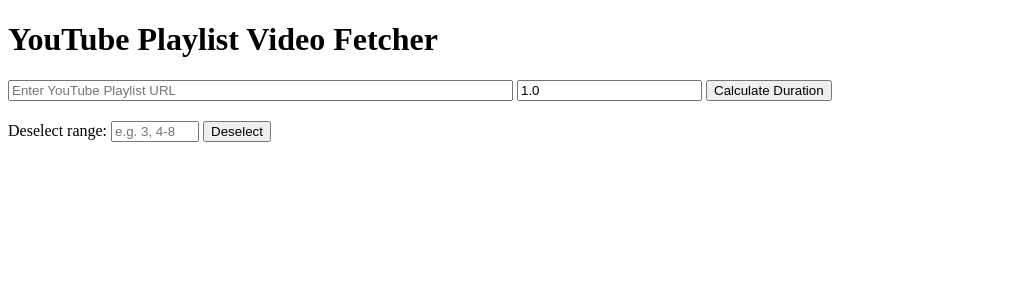
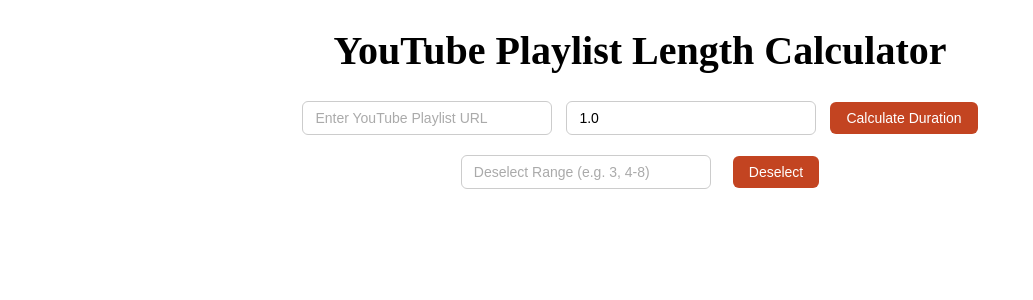
Before and after one commit to radhika863/YT-Playlist-duration-calc, a Flask app: page / in a window 1280 px wide. Shown: the top 300 px of the page, without its empty margins (0-1033 px from the left). Run offline with Flask 3, Linux system fonts and the light colour scheme.

Commit message:
First Frontend

```diff
--- a/static/script.js
+++ b/static/script.js
@@ -35,7 +35,18 @@
         await calculateDuration();  // auto calculate after render
     });
 
+    function formatDurationHuman(seconds) {
+        seconds = Math.floor(seconds);
+        let h = Math.floor(seconds / 3600);
+        let m = Math.floor((seconds % 3600) / 60);
+        let s = seconds % 60;
 
+        const parts = [];
+        if (h > 0) parts.push(`${h} hour${h !== 1 ? 's' : ''}`);
+        if (m > 0) parts.push(`${m} minute${m !== 1 ? 's' : ''}`);
+        if (s > 0 || parts.length === 0) parts.push(`${s} second${s !== 1 ? 's' : ''}`);
+        return parts.join(' ');
+    }
 
 
     function renderTable(videos){
@@ -49,24 +60,24 @@
                     checked /></td>
                 <td>${i+1}</td>
                 <td><img src="${v.thumbnail_url}" alt="${v.thumbnail_url}" width="80" /></td>
-                <td>${v.title}</a><br/>
+                <td class="title-cell">${v.title}<br/>
                 <span style= "font-size: 0.8em; color: #555;">${v.channel_title}</span></td>
                 <td>
                     <a href="${v.video_link}" target="_blank" style="text-decoration: none;" title = "Watch Video">
                     <img src="/static/Open_External.webp" alt="Open in new tab" width="20" height = "20" style="vertical-align: middle;"/>
                     </a>
                 </td>
-                <td>${v.formatted_duration}</td>
+                <td>${formatDurationHuman(v.duration_seconds)}</td>
             </tr>
         `).join('');
 
         container.innerHTML = `
             <div class="table-wrapper">
-                <table class = "fixed-header-table">
+                <table class = "fixed-header-table" >
                     <thead>
                         <tr>
                             <th><input type="checkbox" id="select-all-checkbox" title="Select/Deselect All" checked /></th>
-                            <th>S.no</th>
+                           // <th>S.no</th>
                             <th>Video</th>
                             <th></th>
                             <th>Link</th>
@@ -79,6 +90,18 @@
                 </table>
             </div>
         `;
+
+        // Add shadow to header only on scroll
+        const wrapper = container.querySelector('.table-wrapper');
+        const table = wrapper.querySelector('.fixed-header-table');
+
+        wrapper.addEventListener('scroll', function () {
+            if(wrapper.scrollTop > 0) {
+                table.classList.add('fixed-header-shadow');
+            } else {
+                table.classList.remove('fixed-header-shadow');
+            }
+        });
 
         // Select/Deselect all checkboxes
         document.getElementById('select-all-checkbox').addEventListener('change', function (e) {
@@ -172,7 +195,7 @@
                 const humanDuration = parts.join(' ');
 
                 document.getElementById('output').innerHTML = `
-                    <b>Total playlist duration is </b> ${humanDuration} at ${key}x speed
+                    Total playlist duration is <b> ${humanDuration} </b> at <b> ${key}x </b> speed
                 `;
 
             } else {
--- a/static/styles.css
+++ b/static/styles.css
@@ -2,19 +2,156 @@
     max-height: 400px;
     overflow-y: auto;
     border: 1px solid #efe9e9;
-    margin-top: 10px;
+    margin: 10px auto;
+    position: relative;
+    max-width: 1000px;
+    width: 100%;
+    border-radius: 20px;
+    padding: 0;
+}
+
+#videoTableContainer {
+    display: flex;
+    justify-content: center;
 }
 
 .fixed-header-table {
-    border-collapse: collapse;
     width: 100%;
+    table-layout: fixed;
+    border-collapse: separate;   /* needed for rounded corners */
+    border-spacing: 0;
 }
+
+.fixed-header-table thead tr:first-child th {
+    margin: 0;
+}
+
+.fixed-header-table tbody tr:first-child td {
+    padding-top: 8px;
+    margin: 0;
+}
+
+
 
 .fixed-header-table thead th {
     position: sticky;
+    padding-top: 8px;
+    margin: 0;
     top: 0;
-    background: rgb(246, 241, 241);
+    background: #ffffff;
     z-index: 2;
+    text-align: center;
+}
+
+.fixe-header-shadow thead th {
+    box-shadow: 0 2px 5px rgba(0,0,0,0.12); /* adds a subtle bottom line */
+}
+
+.fixed-header-table th, .fixed-header-table td {
+    padding: 8px;
+    vertical-align: middle;
+    line-height: 1.4;
+    white-space: nowrap;
+    overflow: hidden;
+    text-overflow: ellipsis;
+}
+
+.fixed-header-table td.title-cell{
     text-align: left;
-    box-shadow: 0 2px 5px rgba(0,0,0,0.05); /* adds a subtle bottom line */
 }
+
+.fixed-header-table th:nth-child(1), /* checkbox */
+.fixed-header-table  td:nth-child(1){
+    width: 40px;
+    text-align: center;
+}
+
+.fixed-header-table th:nth-child(2), /* S.no */
+.fixed-header-table  td:nth-child(2){
+    width: 50px;
+    text-align: center;
+    font-size: 14px;
+}
+
+.fixed-header-table th:nth-child(3), /* thumbnail */
+.fixed-header-table  td:nth-child(3){
+    width: 110px;
+    text-align: center;
+}
+
+.fixed-header-table th:nth-child(4), /* title + channel*/
+.fixed-header-table  td:nth-child(4){
+    min-width: 200px;
+    max-width: 350px;
+    text-align: left;
+    white-space: nowrap;
+    overflow: hidden;
+    text-overflow: ellipsis;
+}
+
+.fixed-header-table th:nth-child(5), /* link icon */
+.fixed-header-table  td:nth-child(5){
+    width: 50px;
+    text-align: center;
+}
+
+.fixed-header-table th:nth-child(6), /* duration */
+.fixed-header-table  td:nth-child(6){
+    width: 160px;
+    text-align: center;
+    font-size: 14px;
+}
+
+/* Input field styles */
+
+input[type="text"], input[type="number"] {
+    width: 250px;
+    padding: 8px 12px;
+    border: 1px solid #ccc;
+    border-radius: 6px;
+    box-sizing: border-box;
+    font-size: 14px;
+    max-width: 100%;
+    margin-right: 10px;
+    transition: border-color 0.2s ease;
+}
+
+input[type="text"]:focus, input[type="number"]:focus {
+    border-color: #000000;
+    outline: none;
+}
+
+/* Button styles */
+button {
+    background-color: #c34421;
+    color: white;
+    padding: 8px 16px;
+    border: none;
+    border-radius: 6px;
+    cursor: pointer;
+    font-size: 14px;
+    transition: background-color 0.2s ease, box-shadow 0.2s ease;
+}
+
+button:hover {
+    background-color: #b53a18;
+    box-shadow: 0 2px 6px rgba(0,0,0,0.15);
+}
+
+#fetchForm, .deselect-wrapper{
+    margin: 20px auto;
+    display: flex;
+    justify-content: center;
+    align-items: center;
+    flex-wrap: wrap;
+    gap: 12px;
+}
+
+input::placeholder{
+    color: #aaa;
+}
+
+/* Checkbox styles */
+input[type="checkbox"] {
+    accent-color: black;
+}
--- a/templates/index.html
+++ b/templates/index.html
@@ -2,25 +2,32 @@
 <html lang ="en">
 <head>
     <meta charset="UTF-8">
-    <title> YouTube Playlist Duration Calculator</title>
+    <title> YouTube Playlist Length Calculator</title>
     <link rel="stylesheet" href="/static/styles.css" />
-
 </head>
 <body>
-    <h1>YouTube Playlist Video Fetcher</h1>
+    <div style="text-align: center; margin-top: 20px; font-size: 20px; font-weight: bold;">
+        <h1>YouTube Playlist Length Calculator</h1>
+    </div>
 
     <form id = "fetchForm">
-        <input type = "text" id="playlistUrl" placeholder="Enter YouTube Playlist URL" size = "60" required/>
-        <input id ="speed-input" type="number" step ="any" min = "0.1" placeholder="Enter Playback Speed (x)" value = "1.0" />
-        <button type ="submit">Calculate Duration</button>
+        <div style = "text-align: center; ">
+            <input type = "text" id="playlistUrl" placeholder="Enter YouTube Playlist URL" size = "60" required/>
+            <input id ="speed-input" type="number" step ="any" min = "0.1" placeholder="Enter Playback Speed (x)" value = "1.0" />
+            <button type ="submit">Calculate Duration</button>
+        </div>
     </form>
-    <div id="output" style="margin-top: 20px; font-weight: bold;"></div>
+
+
+    <div class="deselect-wrapper">
+        <input type="text" id="rangeInput" placeholder="Deselect Range (e.g. 3, 4-8)"/>
+        <button type="button" id="deselect-button">Deselect</button>
+    </div>
+
+    <div id="output" style="margin-top: 20px; text-align: center; font-size: 18px; font-weight: bold;"></div>
+
    <!-- <button id="calculate-button" style="margin-top: 20px;">Calculate Selected Duration</button> -->
-   <div style = " margin-top: 10px;">
-    <label for="rangeInput"> Deselect range: </label>
-    <input type = "text" id="rangeInput" placeholder="e.g. 3, 4-8" style="width: 80px;" />
-    <button type="button" id = "deselect-button">Deselect</button>
-</div>
+
     <div id="videoTableContainer" style="margin-top: 20px;"></div>
 
     <script src = "/static/script.js"></script>
```
